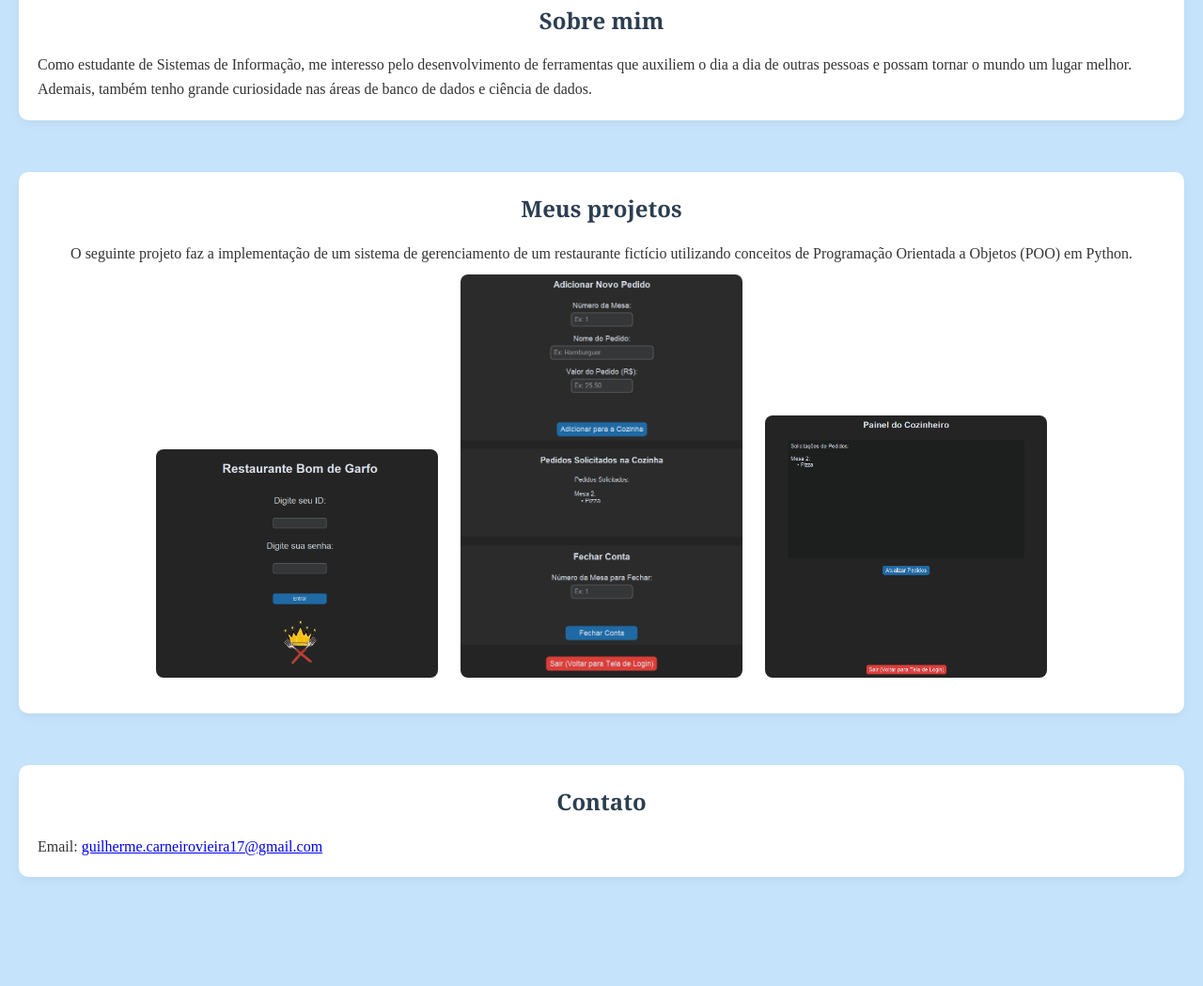
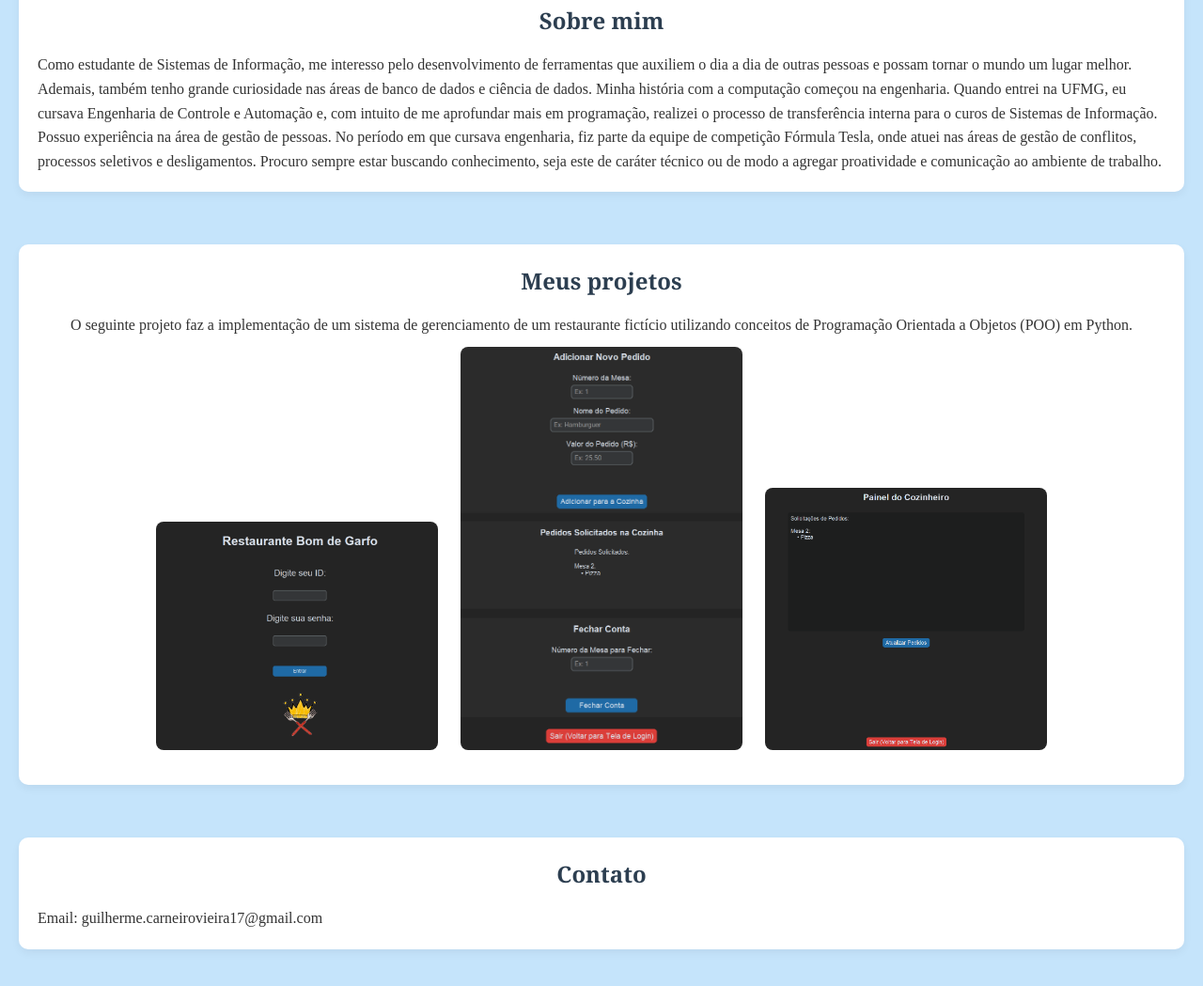
Before and after one commit to guilhermecvieiraa/Semana3Trainee_GuilhermeCarneiroVieira, a plain HTML site: page index.html in a window 1280 px wide. Shown: the part 167-1216 px from the top of the page at 94% size. Before the commit the page ends 1150 px from the top, so only its background shows below. Drawn offline with Linux system fonts and the light colour scheme.

Commit message:
refactor(sobre mim): adiciona a continução do texto 'sobre mim'

```diff
--- a/index.html
+++ b/index.html
@@ -18,8 +18,7 @@
         <p>
             Como estudante de Sistemas de Informação, me interesso pelo desenvolvimento de ferramentas
             que auxiliem o dia a dia de outras pessoas e possam tornar o mundo um lugar melhor.
-            Ademais, também tenho grande curiosidade nas áreas de banco de dados e ciência de dados.
-        </p>
+            Ademais, também tenho grande curiosidade nas áreas de banco de dados e ciência de dados. Minha história com a computação começou na engenharia. Quando entrei na UFMG, eu cursava Engenharia de Controle e Automação e, com intuito de me aprofundar mais em programação, realizei o processo de transferência interna para o curos de Sistemas de Informação.</p><p>Possuo experiência na área de gestão de pessoas. No período em que cursava engenharia, fiz parte da equipe de competição Fórmula Tesla, onde atuei nas áreas de gestão de conflitos, processos seletivos e desligamentos. Procuro sempre estar buscando conhecimento, seja este de caráter técnico ou de modo a agregar proatividade e comunicação ao ambiente de trabalho.</p>
     </section>
 
     <br>
@@ -39,8 +38,7 @@
 
     <section id="Contato">
         <h2>Contato</h2>
-        <span>Email: <a href="mailto:guilherme.carneirovieira17@gmail.com">guilherme.carneirovieira17@gmail.com</a></span>
-        <br>
+        <span>Email: guilherme.carneirovieira17@gmail.com</span>
     </section>
 
 </body>
```
